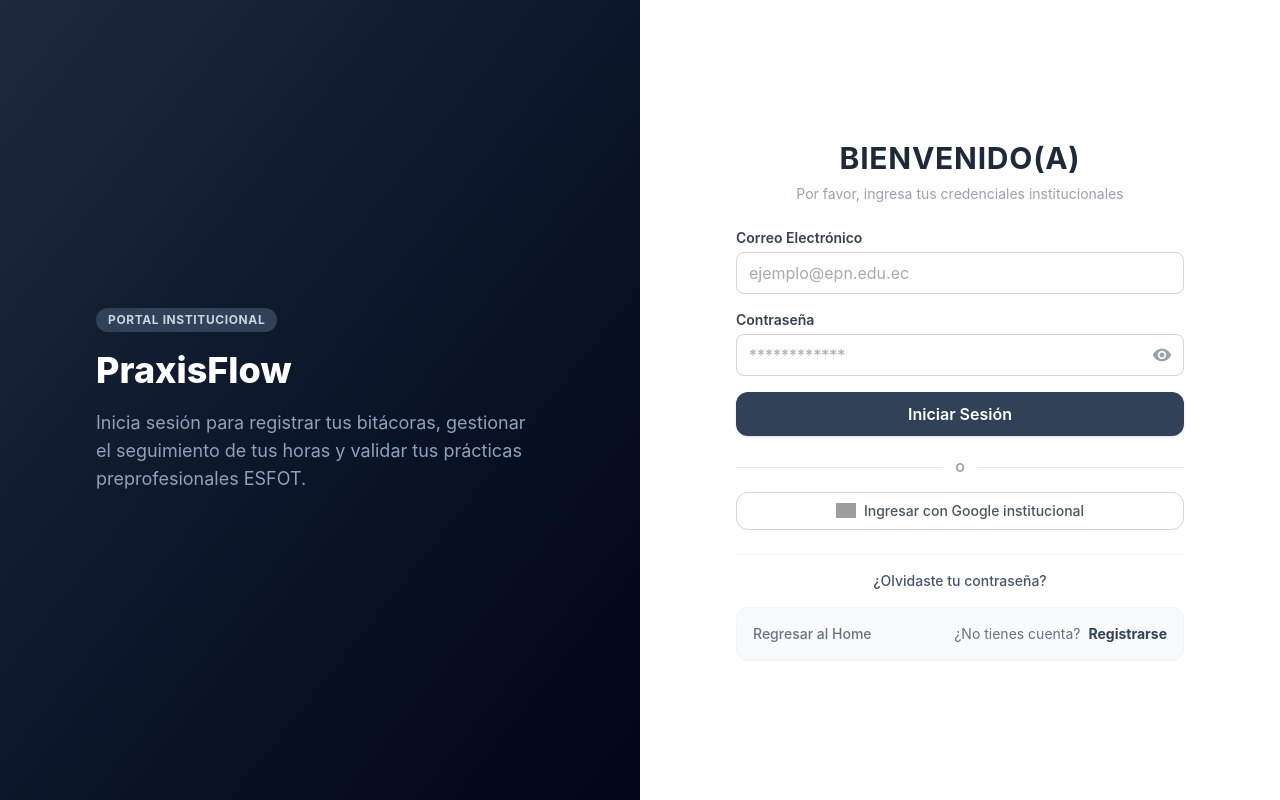
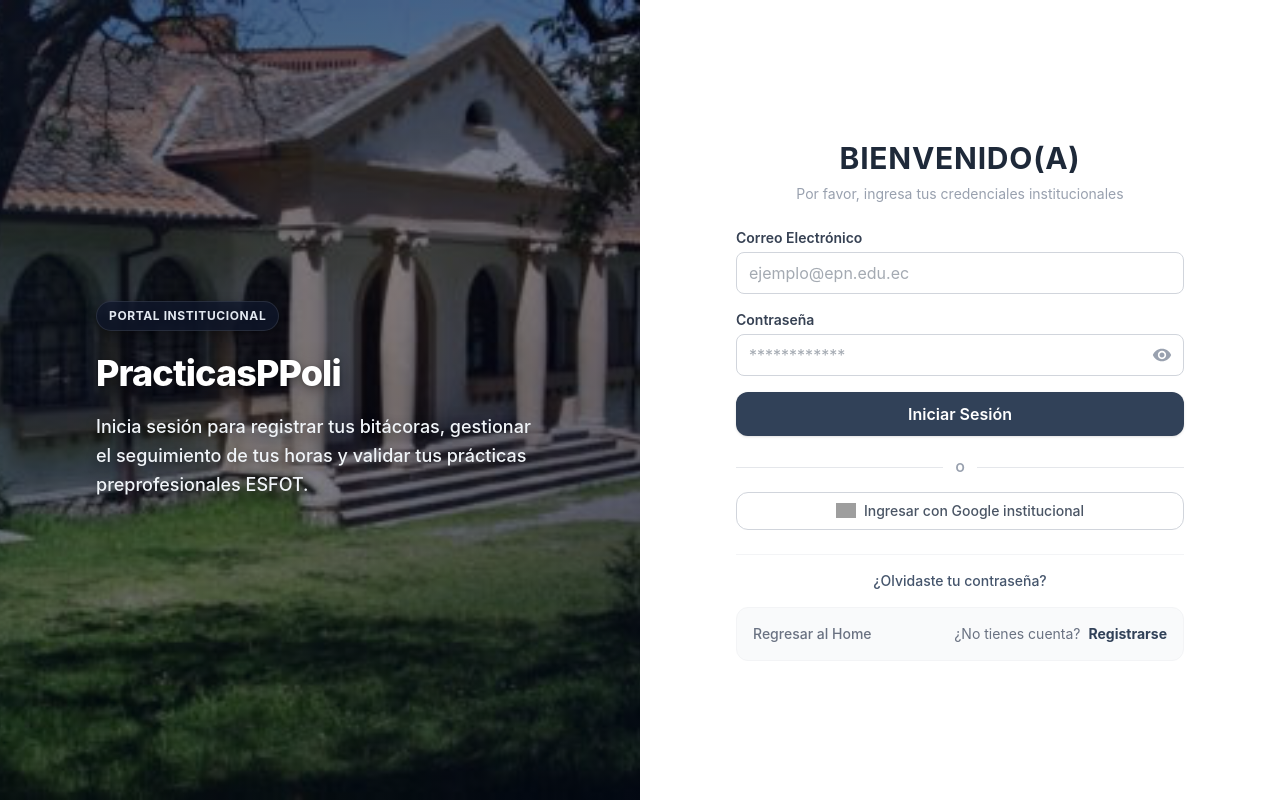
Before and after one commit to alexbarba2753/Proyecto-Aplicaciones-Web, a React (Vite) app in the folder frontend/vite-project/: page /login in a window 1280 px wide. Built offline with nearby package versions, Linux system fonts and the light colour scheme; grey boxes are pictures that could not be loaded; the HTML template or start-up script is replaced by a standard one.

Commit message:
Commit-12 Añadido de imagenees

```diff
--- a/frontend/vite-project/src/App.jsx
+++ b/frontend/vite-project/src/App.jsx
@@ -34,14 +34,14 @@ function App() {
           <Route path="/recuperarpassword/:token" element={<Reset />} />
         </Route>
 
-        {/* ✅ Dashboard como layout con hijos directos */}
+
         <Route path="/dashboard" element={
           <ProtectedRoute>
             <Dashboard />
           </ProtectedRoute>
         }>
           <Route index element={null} />
-          <Route path="profile" element={<ProfileUser />} />  {/* 👈 /dashboard/profile */}
+          <Route path="profile" element={<ProfileUser />} />
           <Route path="list"    element={<div>Lista</div>} />
           <Route path="create"  element={<div>Crear</div>} />
         </Route>
--- a/frontend/vite-project/src/pages/Home.jsx
+++ b/frontend/vite-project/src/pages/Home.jsx
@@ -15,7 +15,7 @@ export const Home = () => {
                         <ul className='flex gap-8 justify-center text-sm font-semibold text-slate-600'>
                             <li><a href="#" className='hover:text-slate-900 transition-colors duration-200 relative after:absolute after:bottom-[-4px] after:left-0 after:w-0 after:h-[2px] after:bg-slate-800 hover:after:w-full after:transition-all'>Inicio</a></li>
                             <li><a href="https://esfot.epn.edu.ec/" target="_blank" rel="noreferrer" className='hover:text-slate-900 transition-colors duration-200 relative after:absolute after:bottom-[-4px] after:left-0 after:w-0 after:h-[2px] after:bg-slate-800 hover:after:w-full after:transition-all'>ESFOT</a></li>
-                            <li><a href="#" className='hover:text-slate-900 transition-colors duration-200 relative after:absolute after:bottom-[-4px] after:left-0 after:w-0 after:h-[2px] after:bg-slate-800 hover:after:w-full after:transition-all'>Ayuda</a></li>
+                            <li><a href="https://byronloarte.notion.site/S-labo-a25f2d27931e4eee8ade496643fc20cf" target="_blank" rel="noreferrer" className='hover:text-slate-900 transition-colors duration-200 relative after:absolute after:bottom-[-4px] after:left-0 after:w-0 after:h-[2px] after:bg-slate-800 hover:after:w-full after:transition-all'>Ayuda</a></li>
                         </ul>
                     </nav>
                 </div>
@@ -53,8 +53,8 @@ export const Home = () => {
                     <div className="relative w-full max-w-md lg:max-w-full aspect-video lg:aspect-square bg-gradient-to-tr from-slate-200 to-slate-100 rounded-2xl border border-slate-300/60 p-2 shadow-xl shadow-slate-200/50 overflow-hidden group">
                         {/* Reemplaza la URL del src por tu asset final, ej: /img/hero-vector.png */}
                         <img
-                            src="https://images.unsplash.com/photo-1460925895917-afdab827c52f?q=80&w=600&auto=format&fit=crop"
-                            alt="Ilustración de PraxisFlow Dashboard"
+                            src="/images/esfot_2.jpg"
+                            alt="Ilustración de PracticasPPoli Dashboard"
                             className="w-full h-full object-cover rounded-xl grayscale-[20%] group-hover:grayscale-0 transition duration-500"
                         />
                         <div className="absolute inset-0 bg-gradient-to-t from-slate-950/20 to-transparent pointer-events-none"></div>
--- a/frontend/vite-project/src/pages/Login.jsx
+++ b/frontend/vite-project/src/pages/Login.jsx
@@ -35,16 +35,22 @@ const Login = () => {
         <div className="flex flex-col sm:flex-row h-screen bg-gray-50 font-sans">
             <ToastContainer />
 
-            {/* Lado Izquierdo: Banner Corporativo de PraxisFlow (Reemplaza a doglogin.jpg) */}
-            <div className="hidden sm:flex sm:w-1/2 bg-gradient-to-br from-slate-800 to-slate-950 flex-col justify-center items-start p-12 text-white">
-                <div className="max-w-md mx-auto h-full flex flex-col justify-center">
-                    <span className="bg-slate-700 text-slate-300 text-xs uppercase px-3 py-1 rounded-full font-bold tracking-wider mb-4 w-max">
+            <div
+                className="hidden sm:flex sm:w-1/2 relative flex-col justify-center items-start p-12 text-white bg-cover bg-center bg-no-repeat"
+                style={{ backgroundImage: "url('/images/esfot_1.jpg')" }}
+            >
+                {/* Capa de superposición suavizada: Deja ver la foto pero protege el texto blanco */}
+                <div className="absolute inset-0 bg-gradient-to-br from-slate-900/60 via-slate-950/50 to-slate-950/70 z-0"></div>
+
+                {/* Contenido del Banner con sombra de texto integrada */}
+                <div className="max-w-md mx-auto h-full flex flex-col justify-center relative z-10 drop-shadow-[0_4px_6px_rgba(0,0,0,0.4)]">
+                    <span className="bg-slate-900/80 backdrop-blur-md text-slate-200 text-xs uppercase px-3 py-1.5 rounded-full font-bold tracking-wider mb-5 w-max border border-white/10">
                         Portal Institucional
                     </span>
-                    <h2 className="text-4xl font-extrabold mb-4 leading-tight">
-                        PraxisFlow
+                    <h2 className="text-4xl font-extrabold mb-4 leading-tight tracking-tight text-white drop-shadow-sm">
+                        PracticasPPoli
                     </h2>
-                    <p className="text-slate-400 text-lg">
+                    <p className="text-slate-100 text-lg leading-relaxed font-medium">
                         Inicia sesión para registrar tus bitácoras, gestionar el seguimiento de tus horas y validar tus prácticas preprofesionales ESFOT.
                     </p>
                 </div>
```
Also changed, not shown: frontend/vite-project/public/images/esfot_1.jpg (added), frontend/vite-project/public/images/esfot_2.jpg (added).
